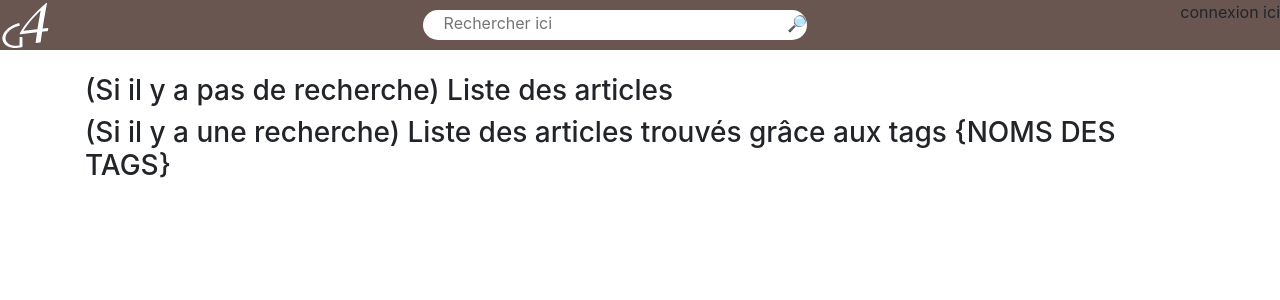
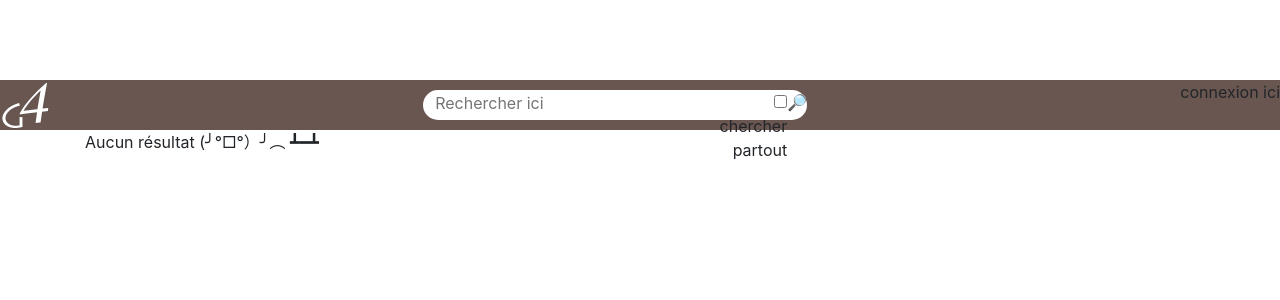
Before and after one commit to delpivarleandre/Institut-g4-ing1-Projet1, a Symfony app: template templates/pages/pageAccueil.html.twig in a window 1280 px wide. Shown: the top 300 px of the page. Run offline with Twig, Linux system fonts and the light colour scheme; the template is opened without the code that fills it, so the values that code supplies are empty; some libraries are stand-ins or nearby versions.

Commit message:
SearchBar fonctionnelle

```diff
--- a/public/css/main.css
+++ b/public/css/main.css
@@ -6,6 +6,9 @@
 
 }
 
+header {
+  padding-top: 5rem;
+}
 
 
 .header {
@@ -22,11 +25,24 @@
 .search {
   border: none;
   text-align: left;
-  width: 90%;
+  display: flex;
+  width: 50%;
+  border-bottom-left-radius: 15px;
+  border-bottom-right-radius: 15px;
+  border-top-left-radius: 15px;
+  border-top-right-radius: 15px;
+  margin-left: 10px;
+}
+
+.searchOptions {
+  display: flex;
+  width: 30%;
+  justify-content: space-evenly;
 }
 
 .searchBar {
   align-self: center;
+  display: flex;
   width:30%;
   height: 30px;
   background-color: white;
@@ -36,6 +52,8 @@
   border-top-right-radius: 15px;
   text-align: right;
   align-items: flex-start;
+  flex-direction: row;
+  justify-content: space-between;
 }
 
 .paddingh1 {
--- a/src/Controller/PageDetailController.php
+++ b/src/Controller/PageDetailController.php
@@ -30,6 +30,7 @@ class PageDetailController extends AbstractController
 
         return $this->render('pages/pageDetail.html.twig', [
             'article' => $article,
+            'previousSearch' => ''
         ]);
     }
 }
--- a/templates/base.html.twig
+++ b/templates/base.html.twig
@@ -12,12 +12,28 @@
         <header>
             <div class="header">
                 <a href="/"><img src="{{ asset('assets/logo.png') }}"></a>
-                <div class="searchBar"><input type="text" name="search" id="search" class="search" placeholder="Rechercher ici"><label for="search">🔎</label></div>
+                <form class="searchBar" method="get" id="searchForm">
+                    <input type="text" name="search" id="search" class="search" placeholder="Rechercher ici" value="{{previousSearch}}">
+                    <div class="searchOptions">
+                        <div>
+                            <input type="checkbox" id="expandSearch" name="expandSearch">
+                            <label for="expandSearch">chercher partout</label>
+                        </div>
+                        <label onClick='checkInputValue()' for="search">🔎</label>
+                    </div>
+                </form>
                 <div class="connection">connexion ici</div>
             </div>
         </header>
         {% block body %}{% endblock %}
         {% block javascripts %}{% endblock %}
-
+        <script>
+            function checkInputValue() {
+                if(document.getElementById('search').value){
+                    event.preventDefault()
+                    document.forms[0].submit()
+                }
+            }
+        </script>
     </body>
 </html>
--- a/templates/pages/pageAccueil.html.twig
+++ b/templates/pages/pageAccueil.html.twig
@@ -2,11 +2,9 @@
 {% block body %}
 	<!-- TODO MediaQueries a faire  -->
 	<div class="container">
-		<br>
-		<h3>(Si il y a pas de recherche) Liste des articles</h3>
-		<h3>(Si il y a une recherche) Liste des articles trouvés grâce aux tags {NOMS DES TAGS}</h2>
-		<br>
-		<br>
+		{% if article==[] %}
+			Aucun résultat (╯°□°）╯︵ ┻━┻
+		{% else %}
 			<div class="container-flex">
 
 				{%for art in article %}
@@ -19,11 +17,12 @@
 						<div class="card-body" style="padding-top: 3px">
 							<small>{{ art.getDateCrea() |date('Y-m-d H:i:s')}}</small>
 							<p class="card-text">{{ art.getContenu() }}</p>
-						<a href="pageDetail/?id={{ art.getId() }}" class="btn btn-outline-primary">Voir plus</a>
+							<a href="pageDetail/?id={{ art.getId }}" class="btn btn-outline-primary">Voir plus</a>
 						</div>
 					</div>
 				{% endfor %}
 
 			</div>
+		{% endif %}
 	</div>
 </div>{% endblock %}
```
Also changed, not shown: src/Controller/DefaultController.php (+5 -3 lines), src/Repository/ArticleRepository.php (+12 -4 lines). Lines whose indentation alone changed are shown as unchanged.
